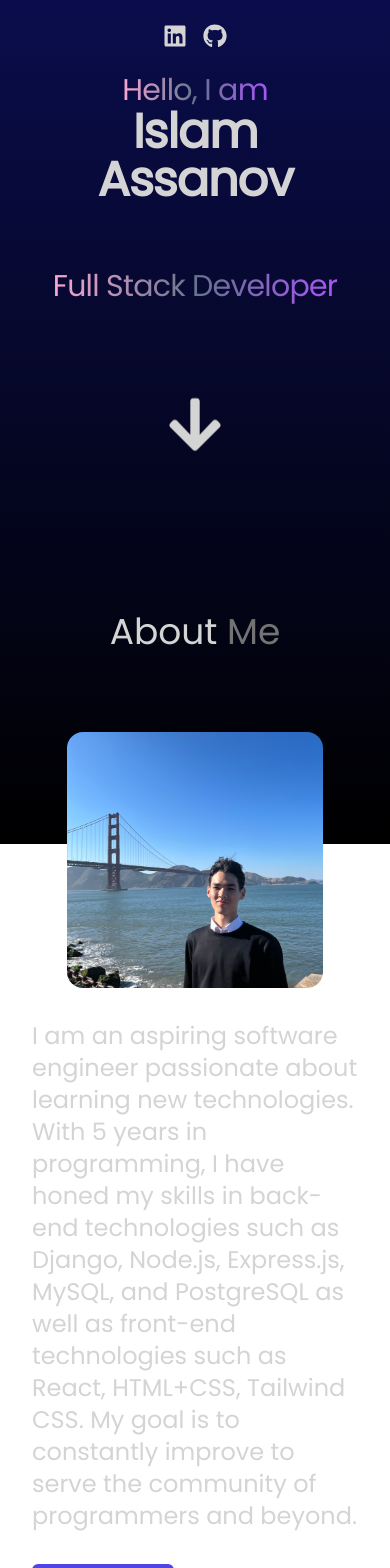
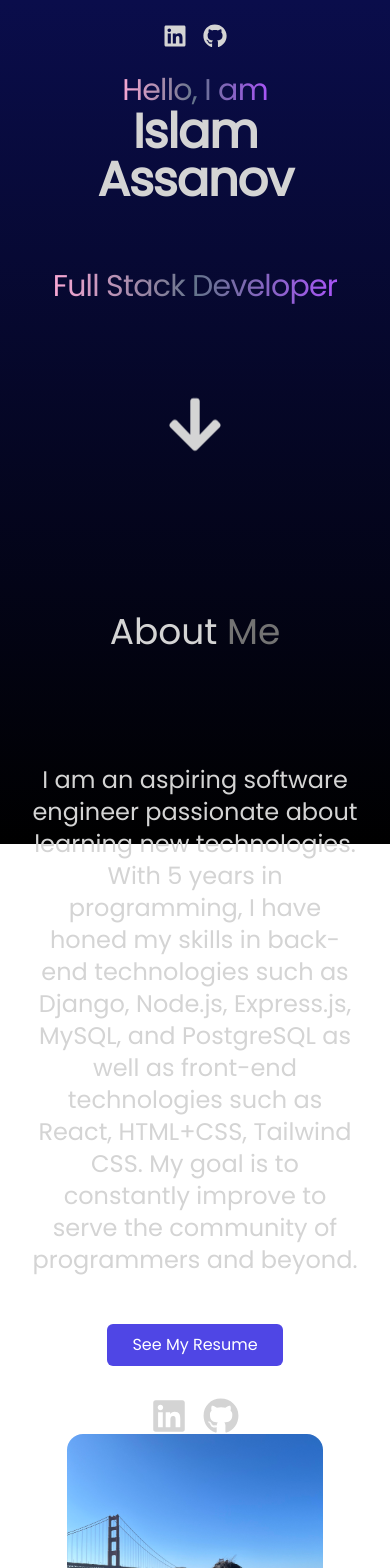
Before and after one commit to islamborghini/Portfolio, a React (Vite) app: page / in a window 390 px wide. Shown: the top 1568 px of the page. Built offline with nearby package versions, Linux system fonts and the light colour scheme; the HTML template or start-up script is replaced by a standard one.

Commit message:
Adjust on mobile

```diff
--- a/src/components/About.jsx
+++ b/src/components/About.jsx
@@ -1,8 +1,7 @@
 import aboutImg from "/assets/Me.jpg";
 import { ABOUT_TEXT } from "../constants/index.js";
 import { motion } from "framer-motion";
-import { FaLinkedin } from "react-icons/fa";
-import { FaGithub } from "react-icons/fa";
+import { FaLinkedin, FaGithub } from "react-icons/fa";
 
 const About = () => {
   return (
@@ -11,7 +10,7 @@ const About = () => {
         About
         <span className="text-neutral-500"> Me</span>
       </h1>
-      <div className="flex flex-wrap">
+      <div className="flex flex-wrap flex-col-reverse lg:flex-row">
         <motion.div
           whileInView={{ opacity: 1, x: 0 }}
           initial={{ opacity: 0, x: -100 }}
@@ -33,14 +32,14 @@ const About = () => {
           className="w-full lg:w-1/2"
         >
           <div className="flex justify-center lg:justify-start">
-            <p className="my-2 max-w-xl text-2xl py-6">{ABOUT_TEXT}</p>
+            <p className="my-2 max-w-xl text-2xl py-6 text-center lg:text-left">{ABOUT_TEXT}</p>
           </div>
-          <div className="flex items-center justify-between gap-4 px-5mt-4">
+          <div className="flex flex-col lg:flex-row items-center justify-center lg:justify-between gap-4 px-5 mt-4">
             <a
               href="/assets/000AssanovResume.pdf"
               target="_blank"
               rel="noopener noreferrer"
-              className="inline-block px-6 py-2 border border-transparent text-base font-medium rounded-md text-white bg-indigo-600 hover:bg-indigo-700"
+              className="inline-block px-6 py-2 border border-transparent text-base font-medium rounded-md text-white bg-indigo-600 hover:bg-indigo-700 mb-4 lg:mb-0"
             >
               See My Resume
             </a>
--- a/src/components/Achievements.jsx
+++ b/src/components/Achievements.jsx
@@ -20,13 +20,13 @@ const Achievements = () => {
             whileInView={{ opacity: 1, y: 0 }}
             initial={{ opacity: 0, y: 100 }}
             transition={{ duration: 0.5, delay: index * 0.1 }}
-            className={`mb-8 flex w-full items-center justify-between ${
-              index % 2 === 0 ? "flex-row-reverse" : "flex-row"
+            className={`mb-8 flex flex-col lg:flex-row w-full items-center justify-between ${
+              index % 2 === 0 ? "lg:flex-row-reverse" : "lg:flex-row"
             }`}
           >
-            <div className="order-1 w-5/12"></div>
+            <div className="order-1 w-full lg:w-5/12 mb-4 lg:mb-0"></div>
             <div className="z-20 flex items-center order-1 bg-purple-800 shadow-xl w-8 h-8 rounded-full"></div>
-            <div className="order-1 w-5/12 bg-neutral-800 rounded-lg shadow-xl p-6">
+            <div className="order-1 w-full lg:w-5/12 bg-neutral-800 rounded-lg shadow-xl p-6">
               <h3 className="mb-2 font-bold text-white text-lg">{achievement.title}</h3>
               <p className="text-sm leading-snug tracking-wide text-neutral-300 text-opacity-100">
                 {achievement.description}
--- a/src/components/Experience.jsx
+++ b/src/components/Experience.jsx
@@ -21,7 +21,7 @@ const Experience = () => {
               transition={{ duration: 1 }}
               className="w-full lg:w-1/4"
             >
-              <p className="mb-2 text-sm text-neutral-400">{experience.year}</p>
+              <p className="mb-2 text-sm text-neutral-400 text-center lg:text-left">{experience.year}</p>
             </motion.div>
             <motion.div
               whileInView={{ opacity: 1, x: 0 }}
@@ -29,13 +29,13 @@ const Experience = () => {
               transition={{ duration: 1 }}
               className="w-full max-w-xl lg:w-3/4"
             >
-              <h6 className="mb-2 font-semibold">
+              <h6 className="mb-2 font-semibold text-center lg:text-left">
                 {experience.role} -{" "}
                 <span className="text-sm text-purple-100">
                   {experience.company}
                 </span>
               </h6>
-              <p className="mb-4 text-neutral-400">{experience.description}</p>
+              <p className="mb-4 text-neutral-400 text-center lg:text-left">{experience.description}</p>
               {experience.technologies.map((tech, index) => (
                 <span
                   key={index}
--- a/src/components/Hero.jsx
+++ b/src/components/Hero.jsx
@@ -16,7 +16,7 @@ const Hero = () => {
     <div className="border-neutral-900 pb-4 lg:mb-60 lg:mt-10">
       <div className="flex flex-wrap justify-center">
         <div className="w-full lg:w-1/2">
-          <div className="flex flex-col items-center lg:items-center text-center">
+          <div className="flex flex-col items-center text-center">
             <motion.span
               variants={container(0.5)}
               initial="hidden"
@@ -61,7 +61,7 @@ const Hero = () => {
             </motion.p>
           </div>
         </div>
-        {/*<div className="w-full lg:w-1/2 lg:p-8">
+        {/* <div className="w-full lg:w-1/2 lg:p-8">
           <div className="flex justify-center">
             <motion.img
               initial={{ x: 100, opacity: 0 }}
@@ -71,7 +71,7 @@ const Hero = () => {
               alt=""
             />
           </div>
-        </div>*/}
+        </div> */}
       </div>
     </div>
   );
--- a/src/components/Navbar.jsx
+++ b/src/components/Navbar.jsx
@@ -1,5 +1,4 @@
-import { FaLinkedin } from "react-icons/fa";
-import { FaGithub } from "react-icons/fa";
+import { FaLinkedin, FaGithub } from "react-icons/fa";
 
 const Navbar = () => {
   return (
@@ -12,7 +11,7 @@ const Navbar = () => {
           target="_blank"
           rel="noopener noreferrer"
         >
-        <FaLinkedin />
+          <FaLinkedin />
         </a>
         <a
           href="https://github.com/islamborghini"
--- a/src/components/Projects.jsx
+++ b/src/components/Projects.jsx
@@ -14,7 +14,7 @@ const Projects = () => {
       </motion.h1>
       <div>
         {PROJECTS.map((project, index) => (
-          <div key={index} className="mb-8 flex flex-wrap lg:justify-center">
+          <div key={index} className="mb-8 flex flex-wrap flex-col lg:flex-row lg:justify-center">
             <motion.div
               whileInView={{ opacity: 1, x: 0 }}
               initial={{ opacity: 0, x: -100 }}
@@ -35,8 +35,8 @@ const Projects = () => {
               transition={{ duration: 0.5 }}
               className="w-full max-w-xl lg:w-3/4"
             >
-              <h6 className="mb-2 font-semibold">{project.title}</h6>
-              <p className="mb-4 text-neutral-400">{project.description}</p>
+              <h6 className="mb-2 font-semibold text-center lg:text-left">{project.title}</h6>
+              <p className="mb-4 text-neutral-400 text-center lg:text-left">{project.description}</p>
               {project.technologies.map((tech, techIndex) => (
                 <span
                   key={techIndex}
--- a/src/components/Technologies.jsx
+++ b/src/components/Technologies.jsx
@@ -1,9 +1,7 @@
 import { RiReactjsLine } from "react-icons/ri";
-import { FaPython } from "react-icons/fa";
-import { FaNode } from "react-icons/fa";
+import { FaPython, FaNode } from "react-icons/fa";
 import { SiMysql } from "react-icons/si";
-import { DiDjango } from "react-icons/di";
-import { DiPostgresql } from "react-icons/di";
+import { DiDjango, DiPostgresql } from "react-icons/di";
 import { motion } from "framer-motion";
 // import { AiOutlineHtml5 } from "react-icons/ai";
 
```
Also changed, not shown: 1 other file (tests, documents, lock files or other folders).
